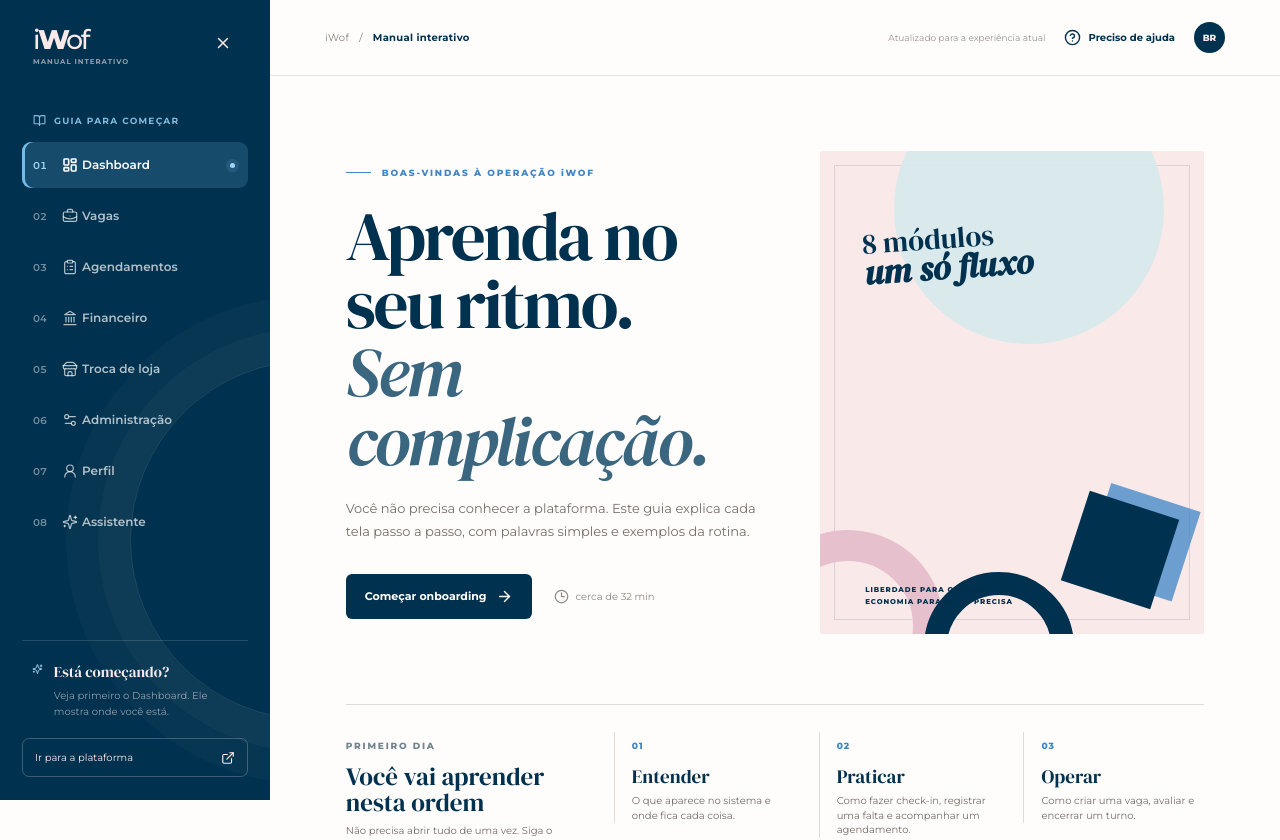
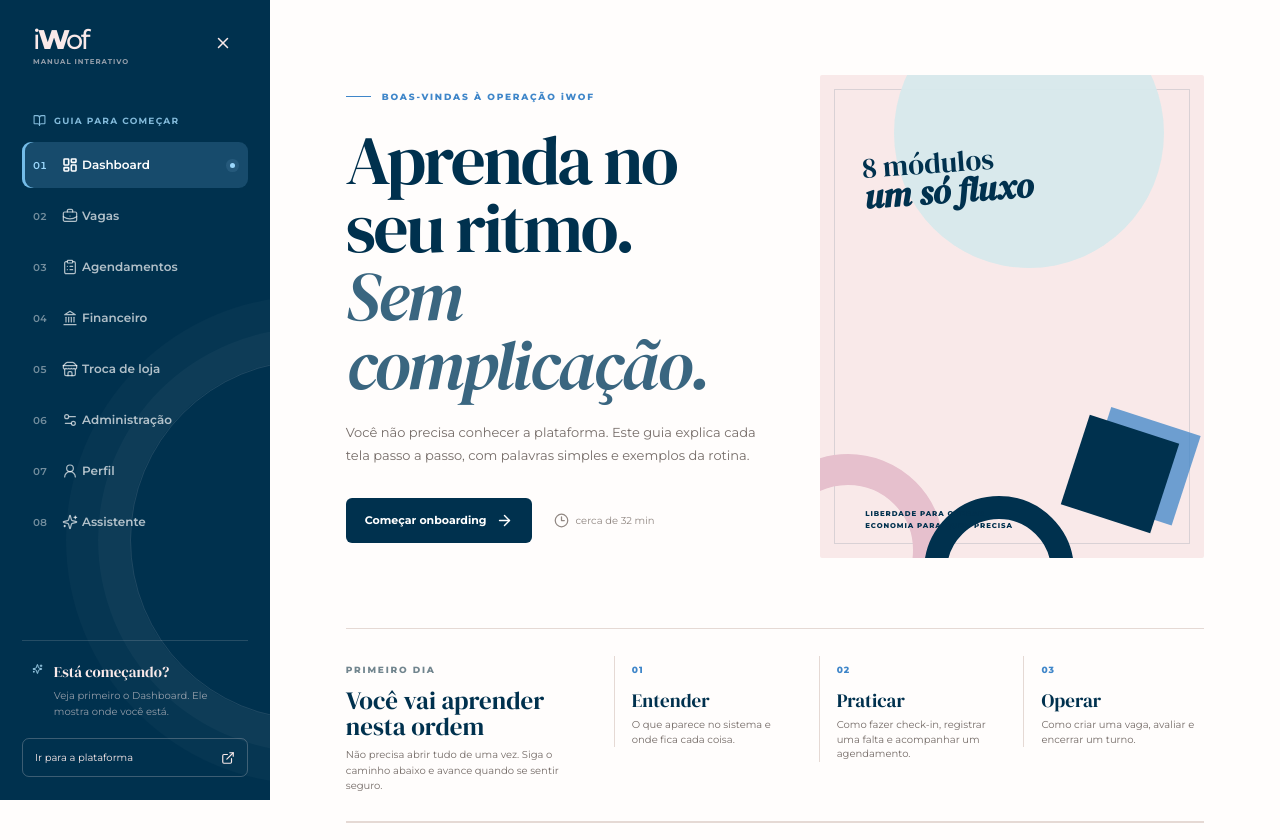
Before and after one commit to brenoowesley/manual-iwof-admin, a React (Vite) app in the folder client/: page / in a window 1280 px wide. Shown: the top 840 px of the page. Built offline with nearby package versions, Linux system fonts and the light colour scheme.

Commit message:
feat: remover barra superior

```diff
--- a/client/src/pages/Home.tsx
+++ b/client/src/pages/Home.tsx
@@ -304,10 +304,7 @@
       </aside>
 
       <main className="main-area">
-        <div className="topbar">
-          <div className="breadcrumbs"><span>iWof</span><span>/</span><strong>Manual interativo</strong></div>
-          <div className="topbar-actions"><span className="last-updated">Atualizado para a experiência atual</span><button className="help-button" onClick={() => setAssistantOpen(true)}><CircleHelp size={17} /> Preciso de ajuda</button><div className="top-avatar">BR</div></div>
-        </div>
+
 
         <section className="hero-section">
           <div className="hero-copy">
```
